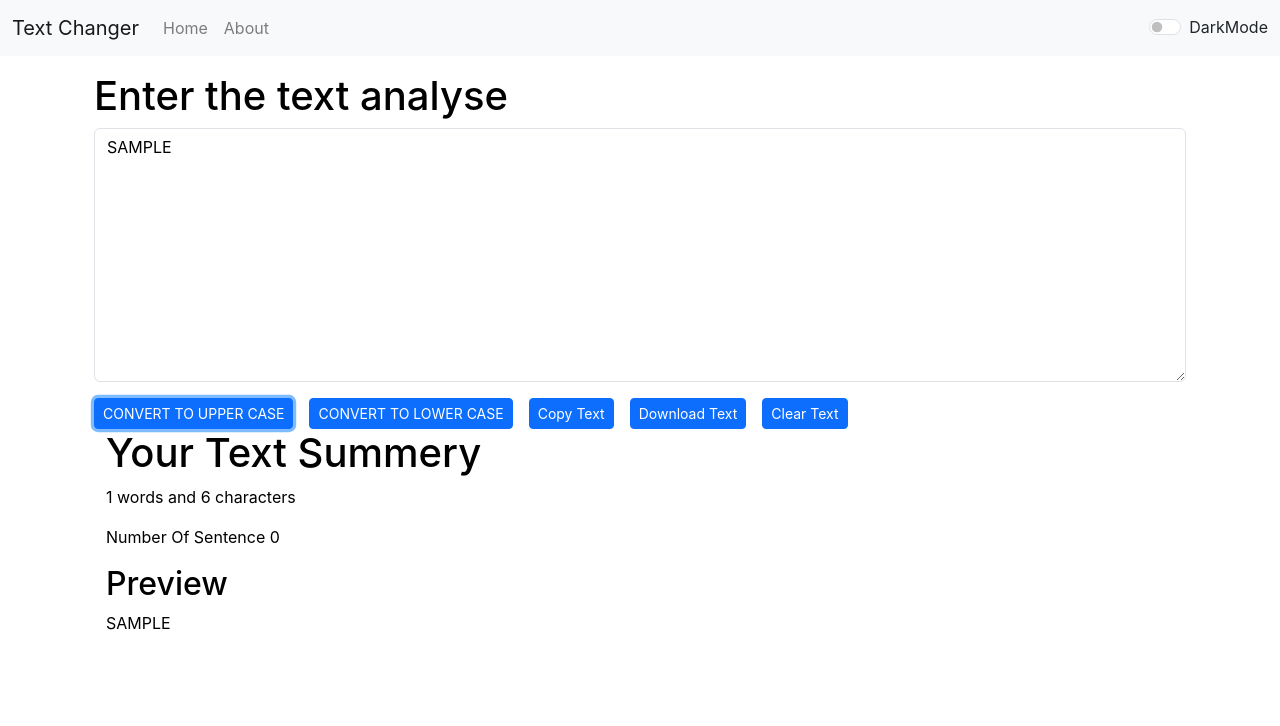
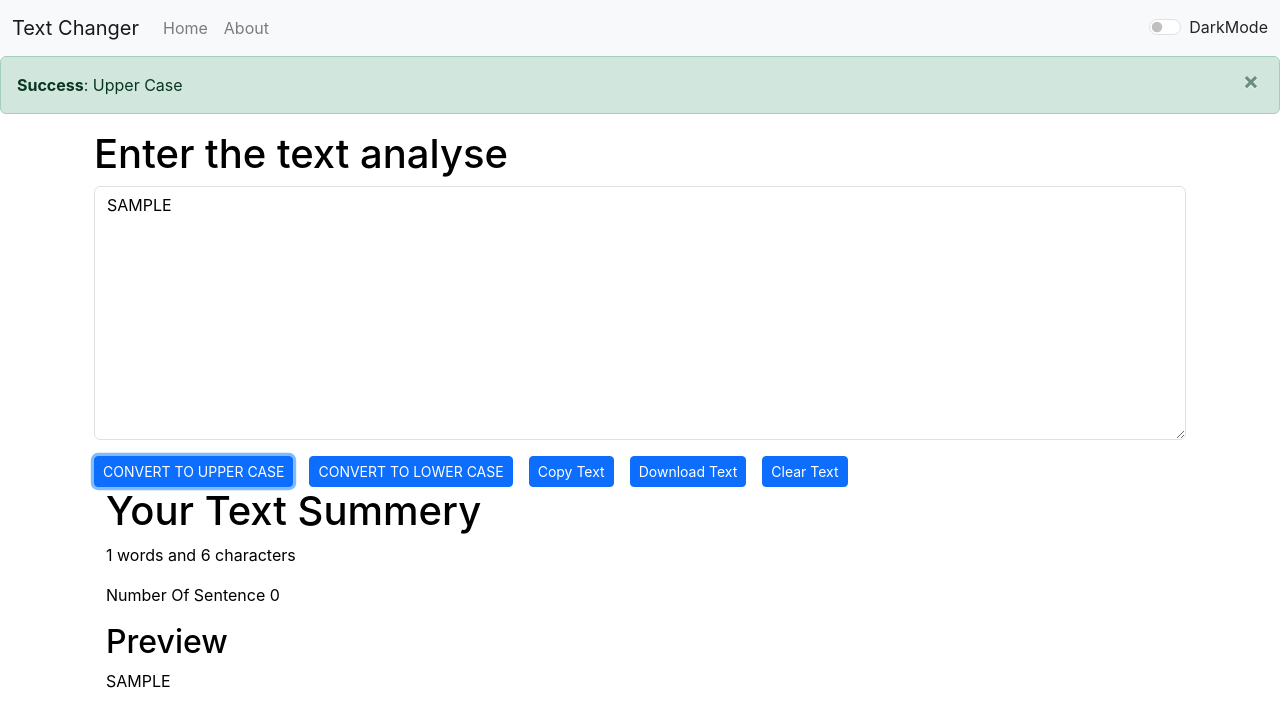
Before and after one commit to birsardar/textchanger, a React (Create React App) app: page / in a window 1280 px wide. Both pictures are taken after typing "Sample" into the empty fields and a click on the button "CONVERT TO UPPER CASE". Shown: the top 726 px of the page. Built offline with nearby package versions, Linux system fonts and the light colour scheme.

Commit message:
alert msg

```diff
--- a/src/App.js
+++ b/src/App.js
@@ -7,28 +7,43 @@ import {
   Routes,
   Route,
 }  from "react-router-dom";
+import Alert from "./component/Alert";
 function App() {
+
+  //darkmode setup
   const [mode, setmode] = useState('light');
   const toggleMode =()=>{
     if (mode === 'light'){
       setmode('dark');
-      document.body.style.backgroundColor = 'grey';
+      document.body.style.backgroundColor = '#042743';
+      showAlert("DarkMode Enabled","success")
     }
     else{
       setmode('light');
       document.body.style.backgroundColor = 'white';
+      showAlert("DarkMode Disabled","success")
     }
+  }
+  //Alert message
+  const [alert, setAlert] = useState(null);
+    const showAlert =(message, type)=>{
+      setAlert({
+        msg: message,
+        type: type,
+
+      })
 
   }
   return (
     <Router>
       {/* passing title using props to navbar */}
     <Navbar title="Text Changer" about="About" mode={ mode } toogleMode={toggleMode}/>
+    <Alert alert={alert} />
       <div className="container my-3" >
     <Routes>
           <Route path="/about"  element={<About />} >
           </Route>
-          <Route path="/" element={<TextForm heading="Enter the text analyse" mode={ mode } toogleMode={toggleMode}/>} >
+          <Route path="/" element={<TextForm heading="Enter the text analyse" showAlert={showAlert} mode={ mode } toogleMode={toggleMode}/>} >
           </Route>
     </Routes>
 
--- /dev/null
+++ b/src/component/Alert.js
@@ -0,0 +1,18 @@
+import React from 'react'
+
+export default function Alert(props) {
+  const captalize= (word) =>{
+    const lower= word.toLowerCase();
+    return lower.charAt(0).toUpperCase() + lower.slice(1);
+  }
+  return (
+    props.alert &&
+    <div className={`alert alert-${props.alert.type} alert-dismissible fade show`} role="alert">
+  <strong>{captalize(props.alert.type)}</strong>: {props.alert.msg}
+  <button type="button"  className="close" data-bs-dismiss="alert" aria-label="Close">
+    <span aria-hidden="true">&times;</span>
+  </button>
+</div>
+
+ )
+}
--- a/src/component/Textform.js
+++ b/src/component/Textform.js
@@ -5,11 +5,13 @@ export default function TextForm(props){
     const handelUpClick = ()=>{
          let newTest = text.toUpperCase();
          setText(newTest);
+         props.showAlert("Upper Case","success")
     }
 
     const handelDownClick = ()=>{
          let newTest = text.toLowerCase();
          setText(newTest);
+         props.showAlert("Lower Case","success")
     }
     //to download text in localdevice
     const handelDownload =()=>{
@@ -20,14 +22,16 @@ export default function TextForm(props){
         element.download = "myFile.txt";
         document.body.appendChild(element);
         element.click();
+        props.showAlert("File Downloaded","success")
+    }
 
-    }
     //for copy text
     const handelCopy = ()=>{
     console.log('text', text)
     var textField = document.getElementById('myBox')
     textField.select()
-    navigator.clipboard.writeText(text.value)
+    navigator.clipboard.writeText(text.valueOf)
+    props.showAlert("Text Copied","success")
     }
     //to clerar text area
     const handelClearClick = ()=>{
@@ -38,6 +42,8 @@ export default function TextForm(props){
         // console.log("value changed");
         setText(event.target.value);
     }
+
+    //single text capital
     const [text, setText] = useState('');
 
 
```
